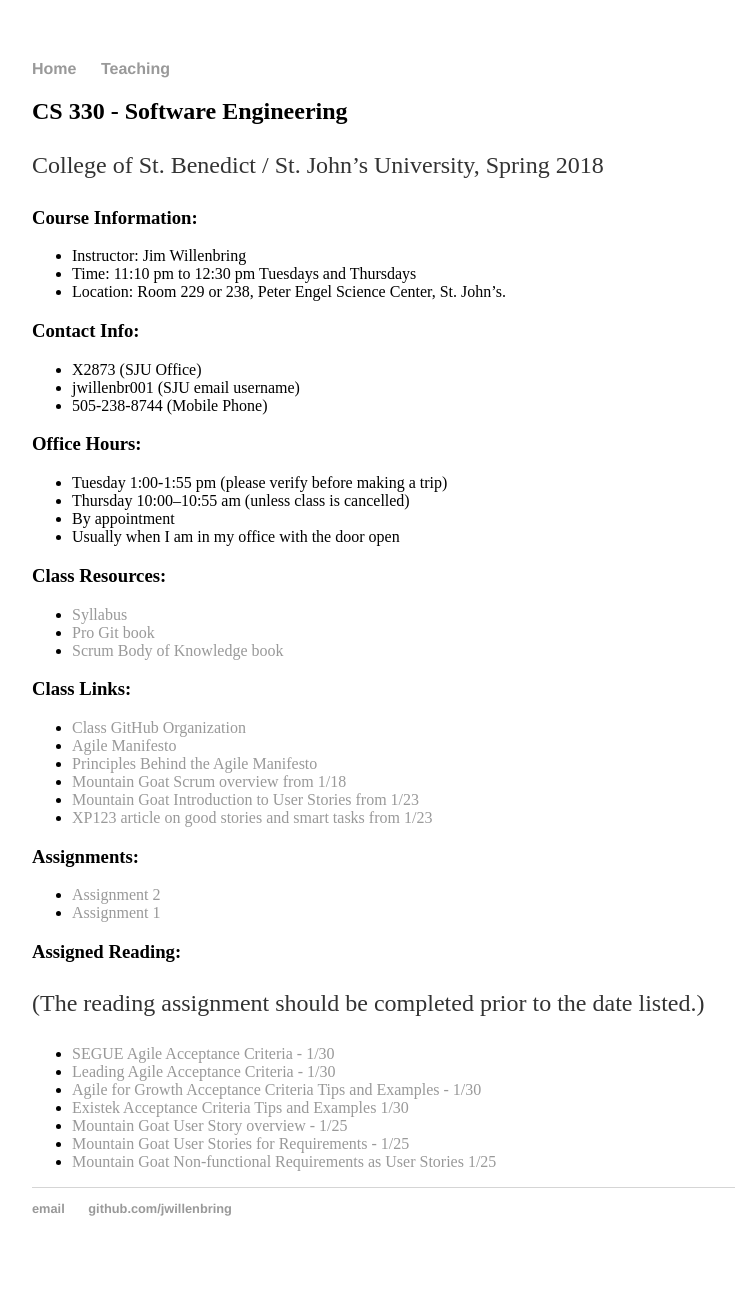
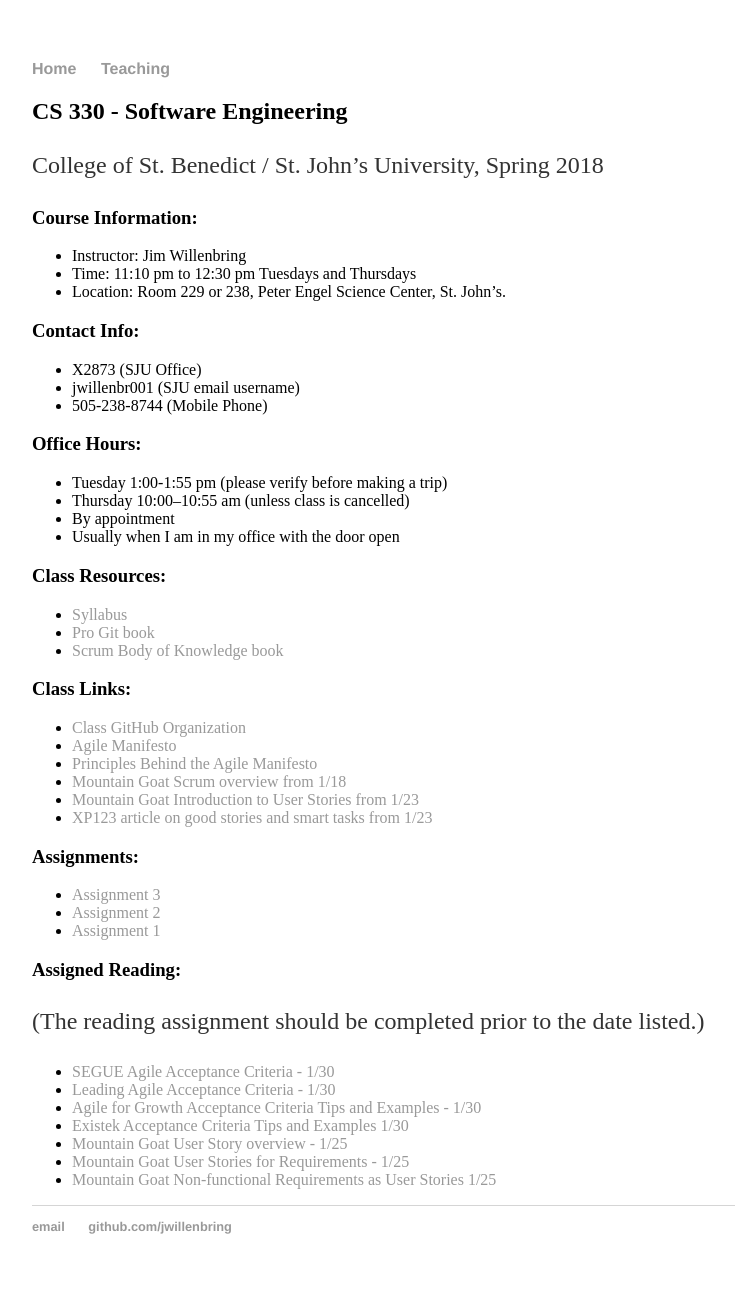
Before and after one commit to jwillenbring/jwillenbring.github.io, a Jekyll site: the page built from teaching/2018-Spring-CS330/index.md, in a window 1280 px wide. Shown: the whole page, without its empty margins (160-895 px from the left). Built offline with Jekyll 4.4.1, drawn with Linux system fonts in a browser that asks for light colours; our own code applies the rules of GitHub Pages for plain Markdown files.

Commit message:
Update index.md
Added link to assignment 3.

```diff
--- a/teaching/2018-Spring-CS330/index.md
+++ b/teaching/2018-Spring-CS330/index.md
@@ -37,6 +37,7 @@
 
 ### Assignments:
 
+  * [Assignment 3](https://docs.google.com/document/d/1H5yB4RRquzRVuXMq6Uv0JUHTwefB0l9FCqGbqpV3xIA/edit?usp=sharing)
   * [Assignment 2](https://docs.google.com/document/d/1Ycs53TRkT9QI_DIns3zQpjRV1QyF8MLNa-nli_E3AG4/edit?usp=sharing)
   * [Assignment 1](https://docs.google.com/document/d/1A3nLetRegs6evCSDBRJzgz8DtqXDmCwNA4Lo3mNs8Ok/edit?usp=sharing)
 
```
